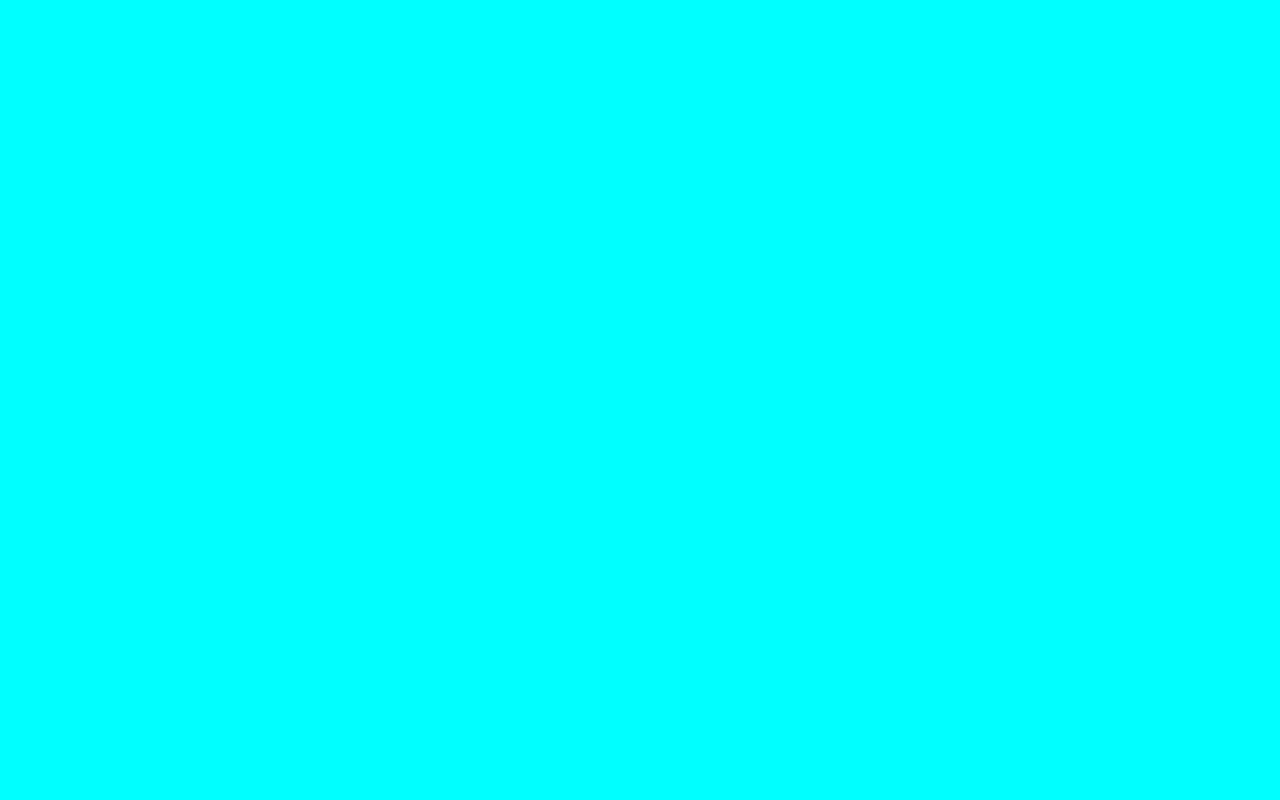
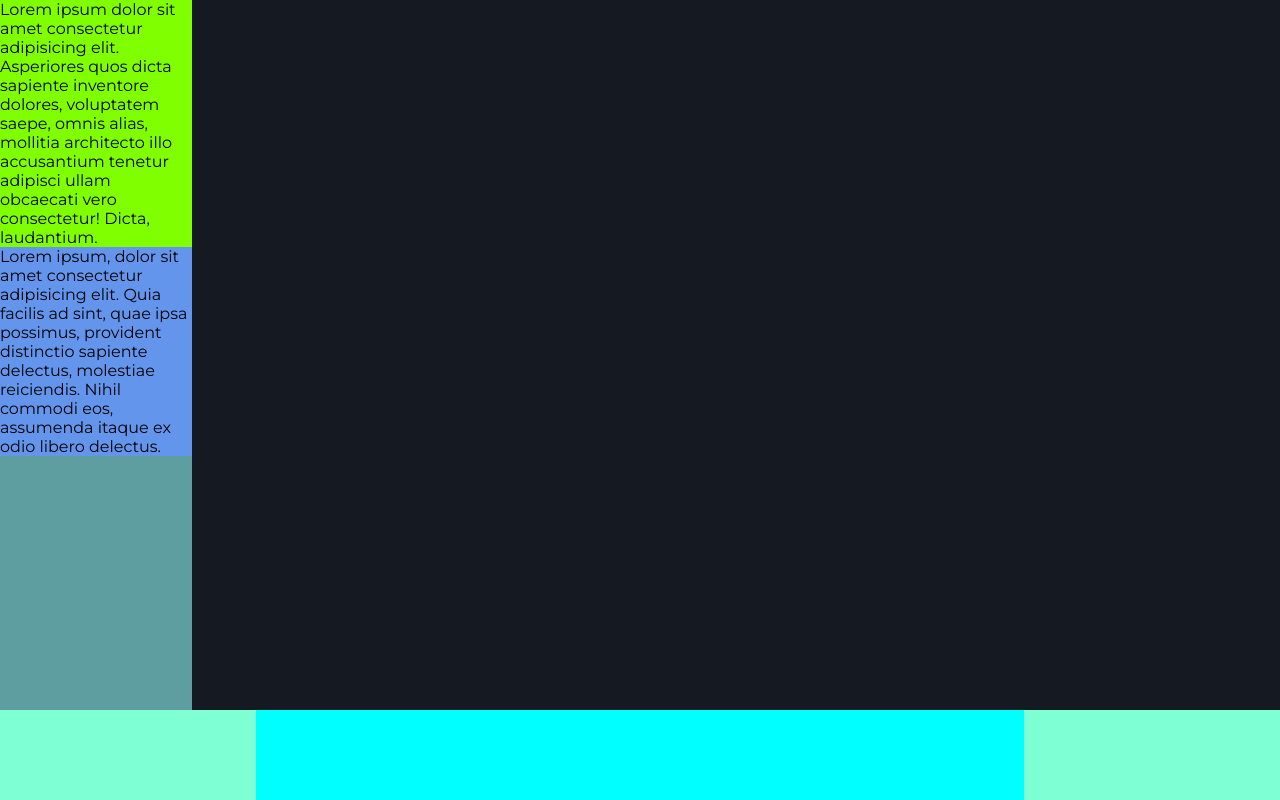
Before and after one commit to francescoP02/html-css-spotifyweb, a plain HTML site: page index.html in a window 1280 px wide. Drawn offline with Linux system fonts and the light colour scheme.

Commit message:
Added Layout

```diff
--- a/css/style.css
+++ b/css/style.css
@@ -12,6 +12,59 @@ html {
     font-family: 'Montserrat', sans-serif;
 }
 
-body {
+/* MAIN */
+
+/* LEFT-MENU */
+
+.container {
+    display: flex;
+    flex-direction: row;
+}
+
+.left-menu {
+    background-color: cadetblue;
+    height: calc(100vh - 90px);
+    width: 15%;
+    display: flex;
+    flex-direction: column;
+}
+
+.top-nav {
+    background-color: chartreuse;
+}
+
+.bottom-nav {
+    background-color: cornflowerblue;
+}
+
+/* PLAYLIST */
+
+.playlist {
+    background-color: #141922;
+    height: calc(100vh - 90px);
+    width: 85%;
+}
+
+/* FOOTER */
+
+footer {
+    background-color: black;
+    height: 90px;
+    display: flex;
+    flex-direction: row;
+}
+
+.left-f {
+    background-color: aquamarine;
+    width: 20%;
+}
+
+.center-f {
     background-color: aqua;
+    width: 60%;
 }
+
+.right-f {
+    background-color: aquamarine;
+    width: 20%;
+}
--- a/index.html
+++ b/index.html
@@ -17,5 +17,53 @@
 </head>
 <body>
 
+    <!-- MAIN -->
+    <main>
+
+        <div class="container">
+
+            <section class="left-menu">
+
+                <div class="top-nav">
+
+                    <p>Lorem ipsum dolor sit amet consectetur adipisicing elit. Asperiores quos dicta sapiente inventore dolores, voluptatem saepe, omnis alias, mollitia architecto illo accusantium tenetur adipisci ullam obcaecati vero consectetur! Dicta, laudantium.</p>
+
+                </div>
+
+                <div class="bottom-nav">
+
+                    <p>Lorem ipsum, dolor sit amet consectetur adipisicing elit. Quia facilis ad sint, quae ipsa possimus, provident distinctio sapiente delectus, molestiae reiciendis. Nihil commodi eos, assumenda itaque ex odio libero delectus.</p>
+
+                </div>
+
+            </section>
+
+            <section class="playlist">
+
+            </section>
+
+        </div>
+
+    </main>
+    <!-- /MAIN -->
+
+    <!-- FOOTER -->
+    <footer>
+
+        <section class="left-f">
+
+        </section>
+
+        <section class="center-f">
+
+        </section>
+
+        <section class="right-f">
+
+        </section>
+
+    </footer>
+    <!-- /FOOTER -->
+
 </body>
 </html>
```
